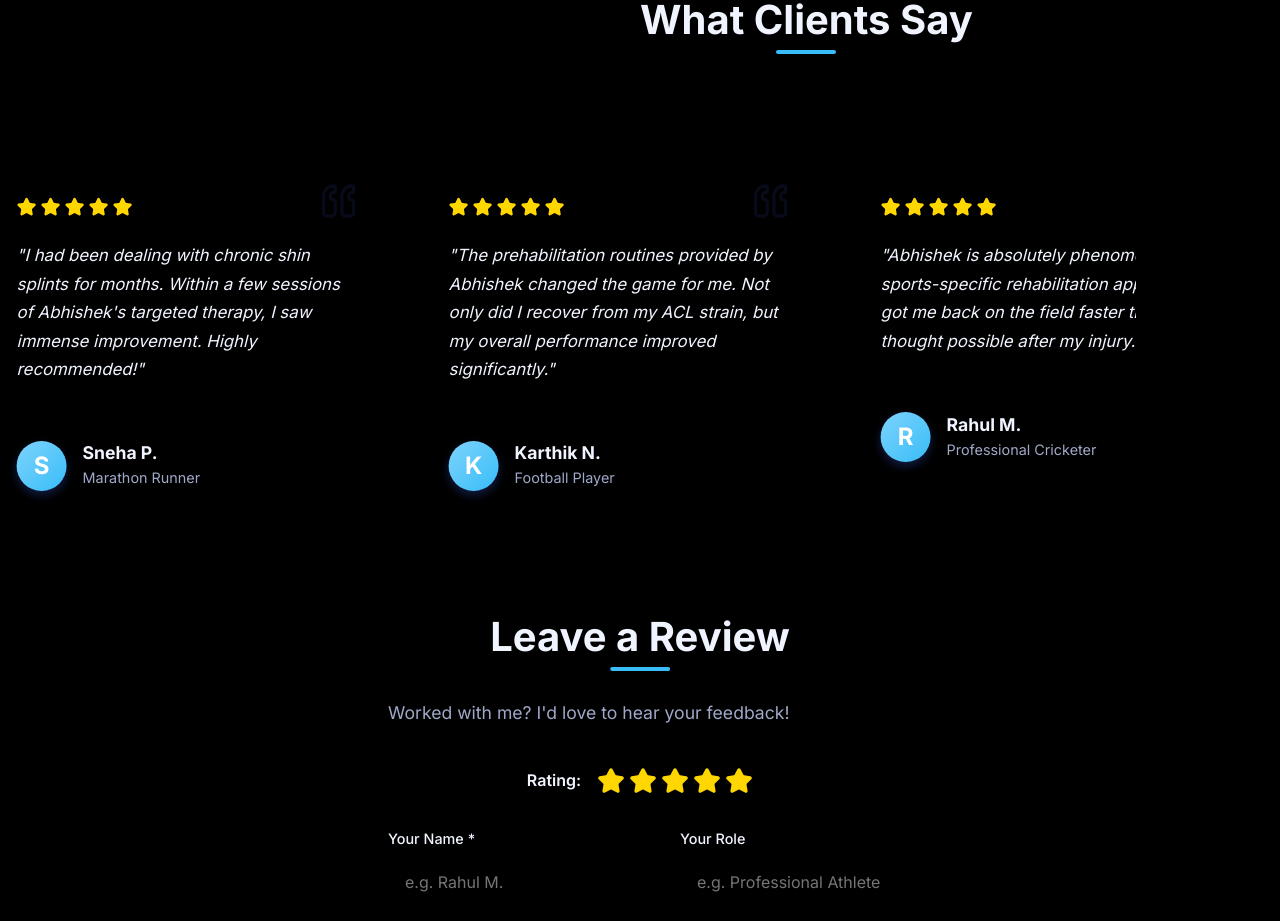
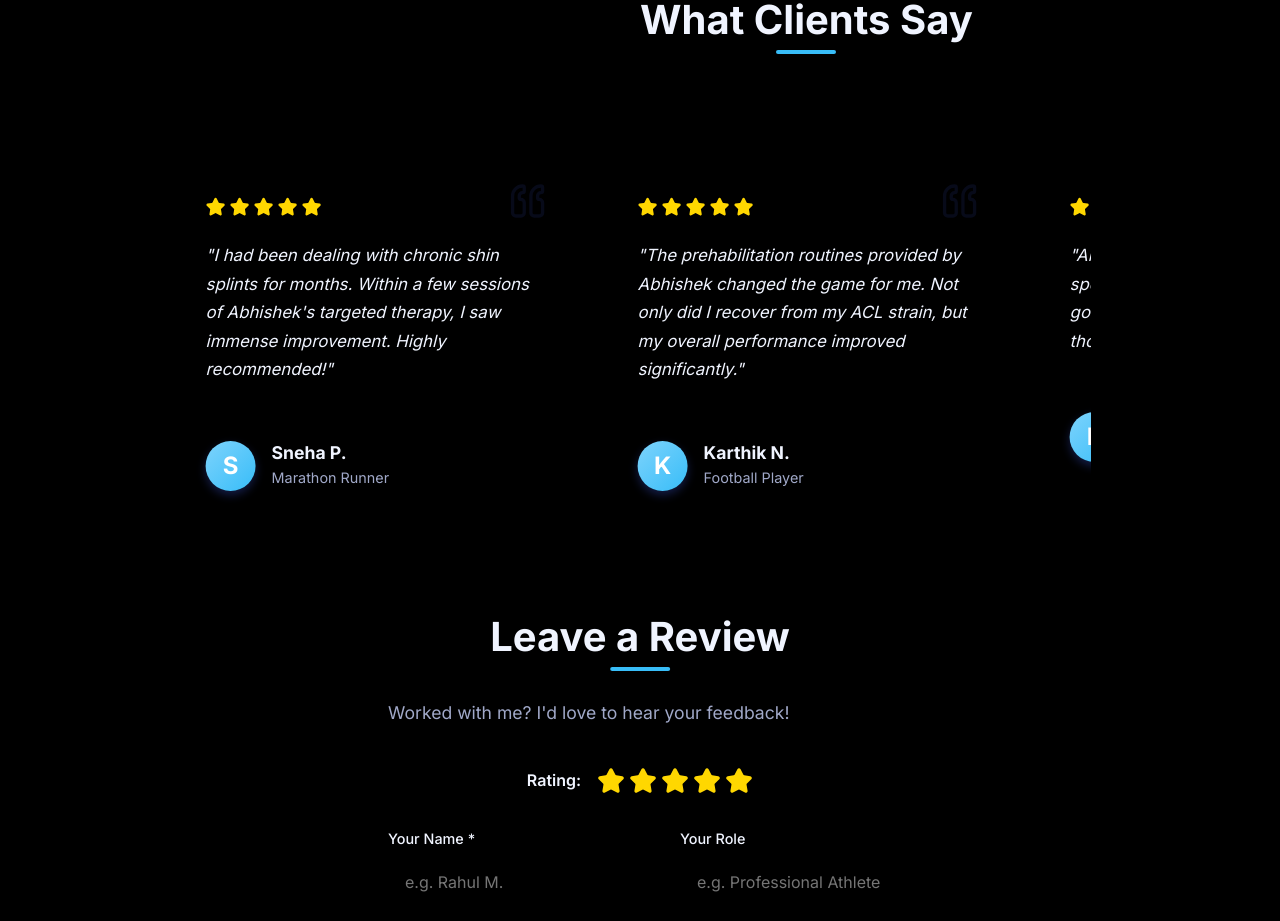
Before and after one commit to abhishekdkulkarni1997/portfolio, a React (Vite) app: page / in a window 1280 px wide. Shown: the part 5520-6441 px from the top of the page. Built offline with nearby package versions, Linux system fonts and the light colour scheme; no server answers; the database is empty.

Commit message:
Restrict Testimonials marquee to scroll with 5cm side margins

```diff
--- a/src/components/Testimonials.css
+++ b/src/components/Testimonials.css
@@ -6,10 +6,9 @@
 }
 
 .marquee-container {
-    width: 100vw;
-    max-width: 100%;
-    margin-left: calc(-50vw + 50%);
-    margin-right: calc(-50vw + 50%);
+    width: calc(100vw - 10cm);
+    max-width: 100vw;
+    margin-left: calc(-50vw + 50% + 5cm);
     overflow: hidden;
     position: relative;
     padding: 2rem 0;
```
